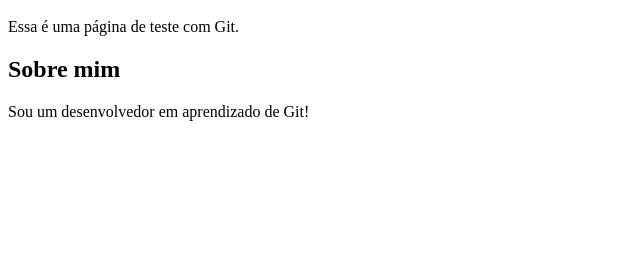
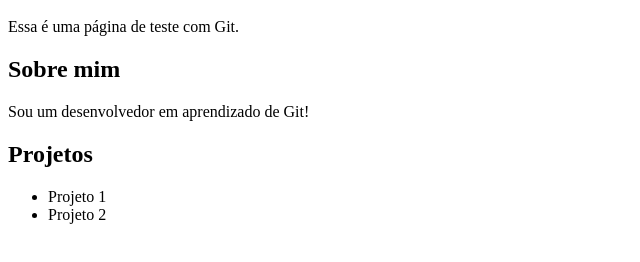
Before and after one commit to DiegoHOMoraes/pagina-teste, a plain HTML site: page index.html in a window 1280 px wide. Shown: the part 48-310 px from the top of the page, without its empty margins (0-640 px from the left). Drawn offline with Linux system fonts and the light colour scheme.

Commit message:
Adiciona seção de projetos

```diff
--- a/index.html
+++ b/index.html
@@ -4,3 +4,10 @@
     <h2>Sobre mim</h2>
     <p>Sou um desenvolvedor em aprendizado de Git!</p>
   </section>
+  <section>
+    <h2>Projetos</h2>
+    <ul>
+      <li>Projeto 1</li>
+      <li>Projeto 2</li>
+    </ul>
+  </section>
```
